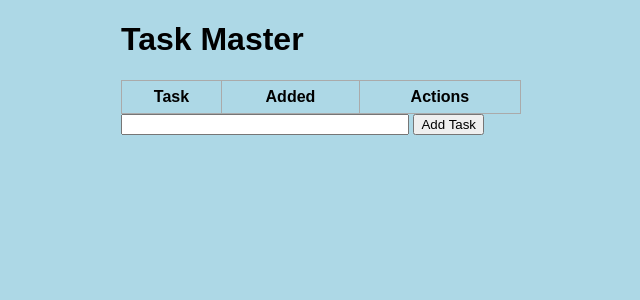
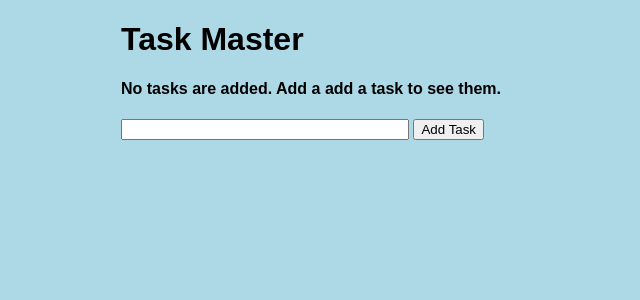
Before and after one commit to vyangesh/FlaskIntro, a Flask app: page / in a window 1280 px wide. Shown: the top 300 px of the page, without its empty margins (319-959 px from the left). Run offline with Flask 2, Linux system fonts and the light colour scheme; data that the repository does not hold is empty.

Commit message:
added if in index.html

```diff
--- a/templates/index.html
+++ b/templates/index.html
@@ -14,7 +14,9 @@ extend to base.html then the below values will be extended to the base.html -->
 {% block body %}
 <div class="content">
     <h1>Task Master</h1>
-
+    {% if tasks|length < 1 %}
+        <h4>No tasks are added. Add a add a task to see them.</h4>
+    {% else %}
         <table>
             <tr>
                 <th>Task</th>
@@ -33,7 +35,7 @@ extend to base.html then the below values will be extended to the base.html -->
                 </tr>
             {% endfor %}
         </table>
-
+    {% endif %}
     <form action="/" method="POST">
         <input type="text" name="content" id="content">
         <input type="submit" value="Add Task">
```
Also changed, not shown: test.db. Lines whose indentation alone changed are shown as unchanged.
